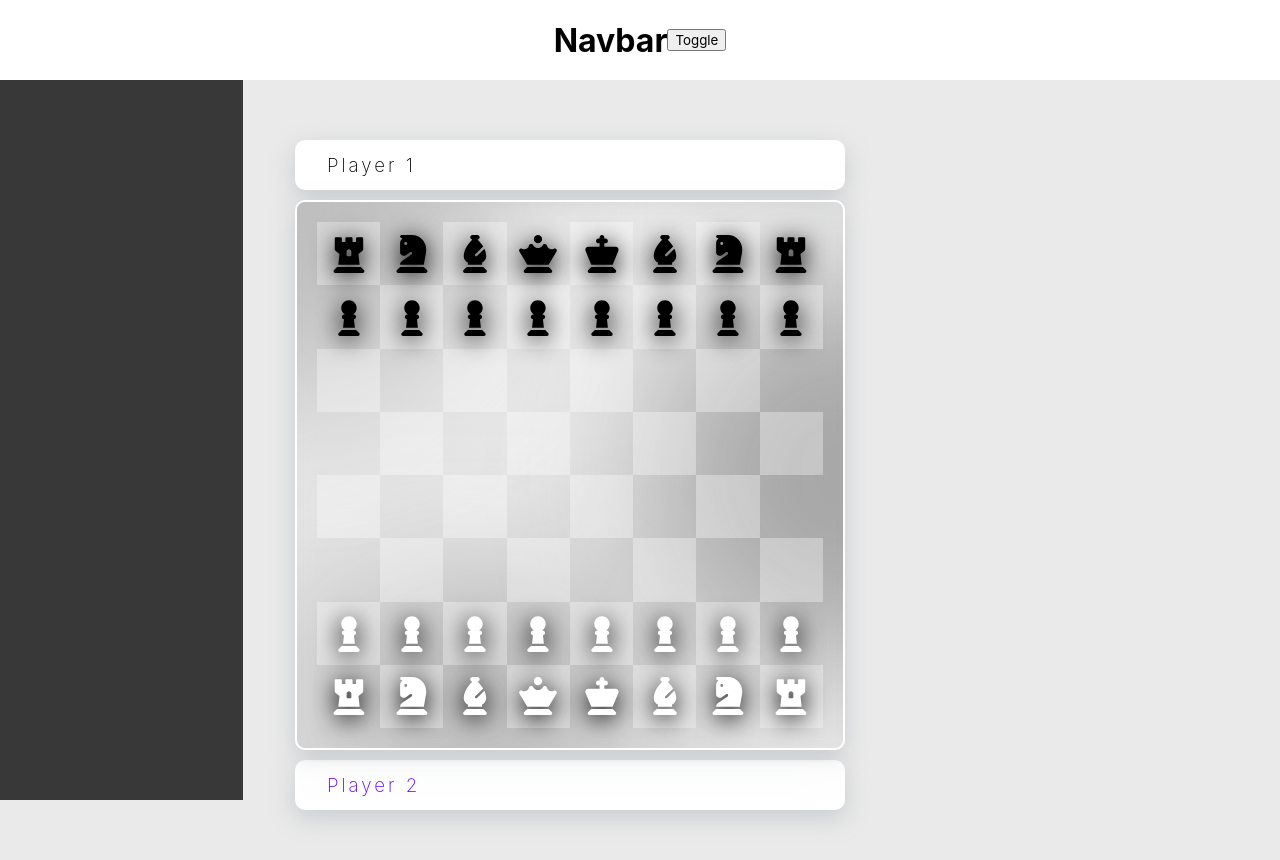
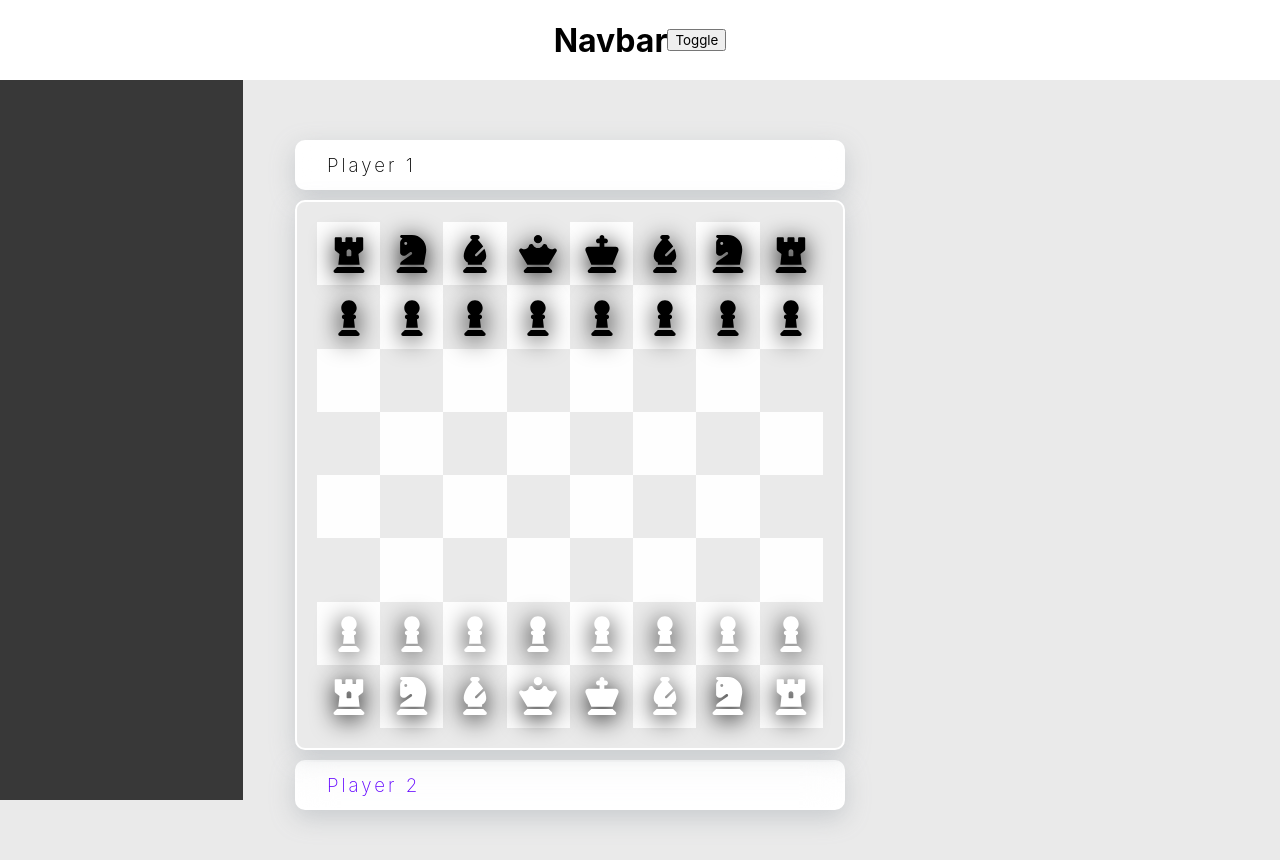
Before and after one commit to christopher-alba/react-chess, a React (Vite) app: page / in a window 1280 px wide. Built offline with nearby package versions, Linux system fonts and the light colour scheme.

Commit message:
Update ChessBoard.tsx

```diff
--- a/src/components/ChessBoard.tsx
+++ b/src/components/ChessBoard.tsx
@@ -329,7 +329,6 @@ const ChessBoard: FC = () => {
         </CapturedPiecesWrapper>
       </CapturedDivWrapper>
       <TilesWrapper>
-        <div className="circles"></div>
         {allTiles?.map((tile, index) => {
           let pieces = reduxState.gamesStates.find(
             (x) => x.gameId === gameId
@@ -390,7 +389,7 @@ const ChessBoard: FC = () => {
                     : "",
                   background:
                     matching.color === TileColor.Light
-                      ? "#FFFFFF" + "55"
+                      ? "#FFFFFF" + "EE"
                       : "transparent",
                 }}
                 className={`x-${tile.x} y-${tile.y}`}
@@ -464,90 +463,11 @@ const TilesWrapper = styled("div")`
   width: 100%;
   height: 100%;
   overflow: hidden;
-  background: radial-gradient(
-    -90deg,
-    #e3e5e8 0%,
-    #ebe4e3 10%,
-    #e4e1e0 25%,
-    #ececec 45%,
-    #dadada 60%,
-    #b8b8b8 75%,
-    #1414147e 85%,
-    #0000003a 100%
-  );
+  background: ${({theme}) => theme.colors.primary2};
   backdrop-filter: blur(8px);
   padding: 20px;
   border-radius: 10px;
   box-sizing: border-box;
-  &::before,
-  &::after,
-  & > .circles,
-  & > .circles::before,
-  & > .circles::after {
-    filter: blur(75px);
-    z-index: -1;
-  }
-
-  & > .circles::before:hover,
-  & > .circles::after:hover {
-    transform: scale(0.7);
-  }
-
-  &::before,
-  &::after {
-    position: absolute;
-    content: "";
-    width: 390px;
-    height: 390px;
-    border-radius: 100%;
-  }
-
-  &::before {
-    background: #bebebe;
-    top: -195px;
-    left: -195px;
-  }
-
-  &::after {
-    background: #5c5c5c78;
-    right: -195px;
-    top: 50%;
-    transform: translateY(-50%);
-  }
-
-  & > .circles,
-  & > .circles::before,
-  & > .circles::after {
-    border-radius: 100%;
-    position: absolute;
-  }
-
-  & > .circles::before,
-  & > .circles::after {
-    content: "";
-    width: 140px;
-    height: 140px;
-    top: 50%;
-    transform: translateY(-50%);
-  }
-
-  & > .circles {
-    width: 230px;
-    height: 230px;
-    background: #8d8d8d5f;
-    bottom: -60px;
-    left: 75px;
-  }
-
-  & > .circles::before {
-    background: #30303088;
-    left: -40%;
-  }
-
-  & > .circles::after {
-    background: #00000062;
-    right: -20%;
-  }
 `;
 
 const CapturedPiecesWrapper = styled("div")`
```
